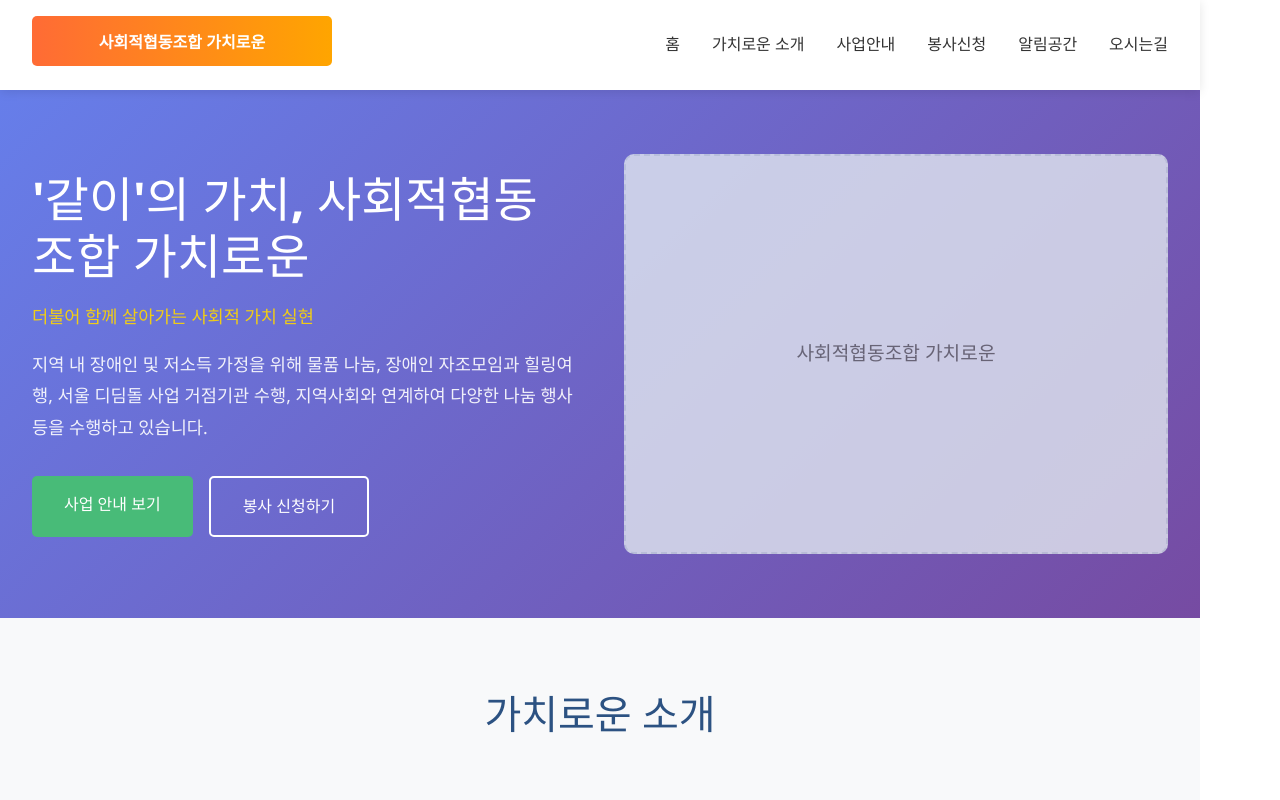
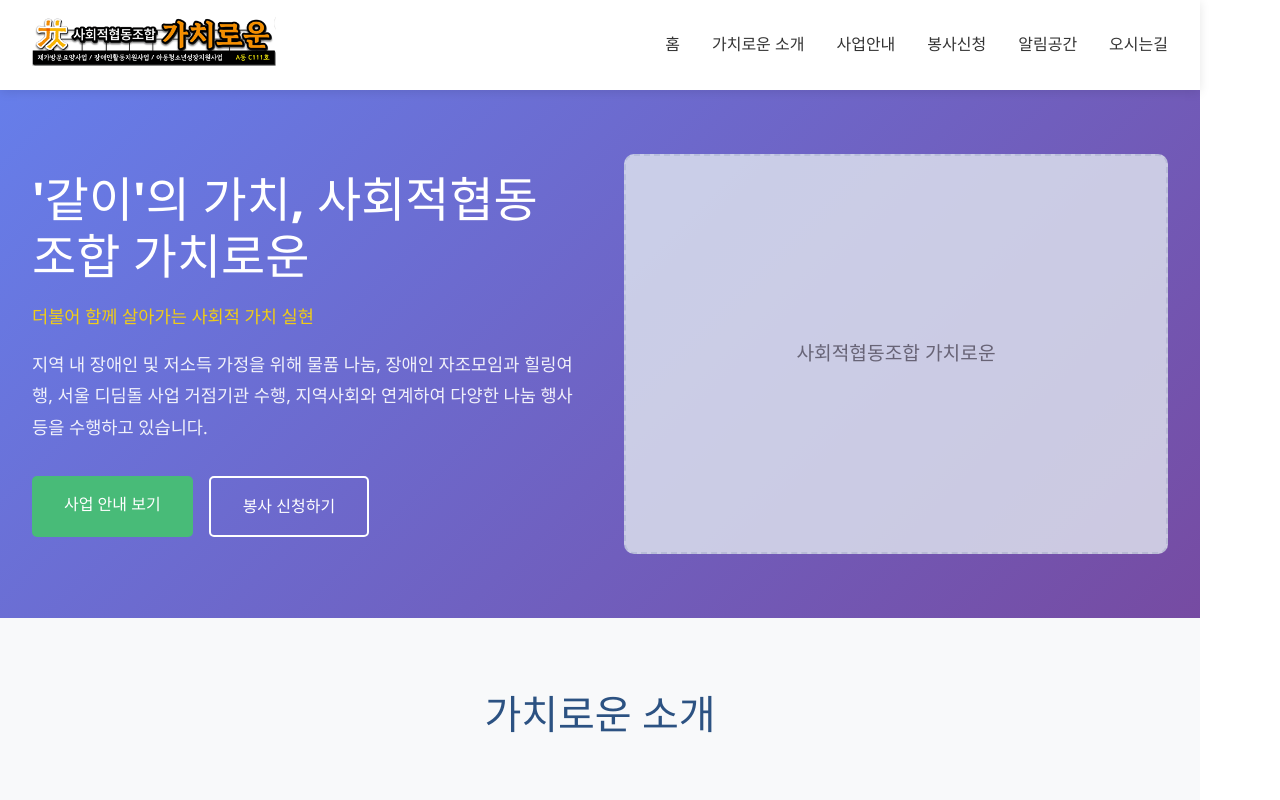
Before and after one commit to nzin4x/gachiroun, a React (Vite) app: page / in a window 1280 px wide. Shown: the top 800 px of the page. Built offline with nearby package versions, Linux system fonts and the light colour scheme.

Commit message:
로고 변경

```diff
--- a/src/components/Header.tsx
+++ b/src/components/Header.tsx
@@ -8,7 +8,7 @@ const Header = () => {
     <header className="header">
       <div className="header-container">
         <div className="logo">
-          <img src="/images/logo.svg" alt="사회적협동조합 가치로운" />
+          <img src="/images/logo.png" alt="사회적협동조합 가치로운" />
         </div>
 
         <button
```
Also changed, not shown: public/images/logo.png (added).
